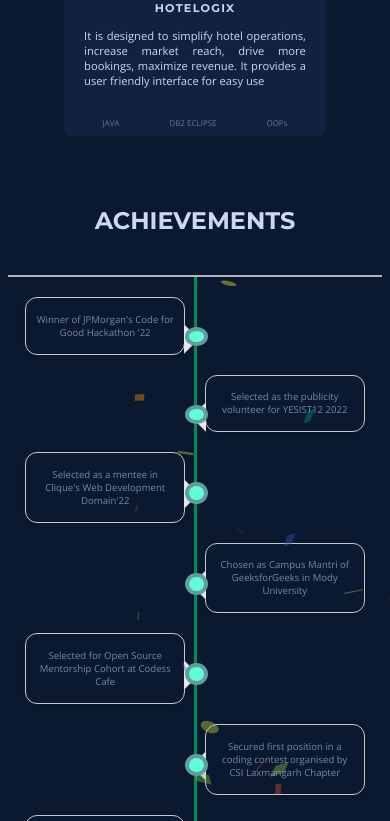
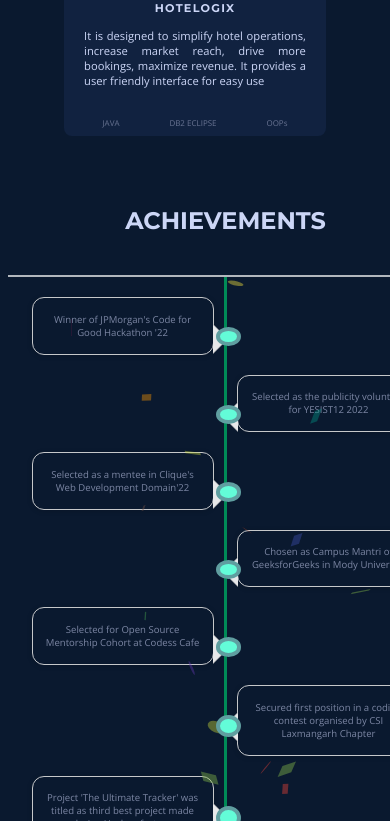
Before and after one commit to ritika728/Portfolio, a React (Create React App) app: page / in a window 390 px wide. Shown: the part 1799-2620 px from the top of the page. Built offline with nearby package versions, Linux system fonts and the light colour scheme; a web font is replaced by a local one.

Commit message:
confetti width

```diff
--- a/src/Components/Achievements/achievements.css
+++ b/src/Components/Achievements/achievements.css
@@ -167,7 +167,7 @@
     }
 
     .container4{
-        width: 100%;
+        width: 435px;
     }
     .heading2{
         font-size: 150% !important;
--- a/src/Components/Achievements/achievements.jsx
+++ b/src/Components/Achievements/achievements.jsx
@@ -6,7 +6,6 @@ const achievements = () => {
   // const { width, height } = useWindowSize()
 
   return (
-    <>
         <div id='ACHIEVEMENTS'>
 
         <div className="container4" >
@@ -99,7 +98,7 @@ const achievements = () => {
     </ul>
 </div>
     </div>
-    </>
+
   )
 }
 
--- a/src/components/achievements/achievements.css
+++ b/src/components/achievements/achievements.css
@@ -167,7 +167,7 @@
     }
 
     .container4{
-        width: 100%;
+        width: 435px;
     }
     .heading2{
         font-size: 150% !important;
--- a/src/components/achievements/achievements.jsx
+++ b/src/components/achievements/achievements.jsx
@@ -6,7 +6,6 @@ const achievements = () => {
   // const { width, height } = useWindowSize()
 
   return (
-    <>
         <div id='ACHIEVEMENTS'>
 
         <div className="container4" >
@@ -99,7 +98,7 @@ const achievements = () => {
     </ul>
 </div>
     </div>
-    </>
+
   )
 }
 
```
